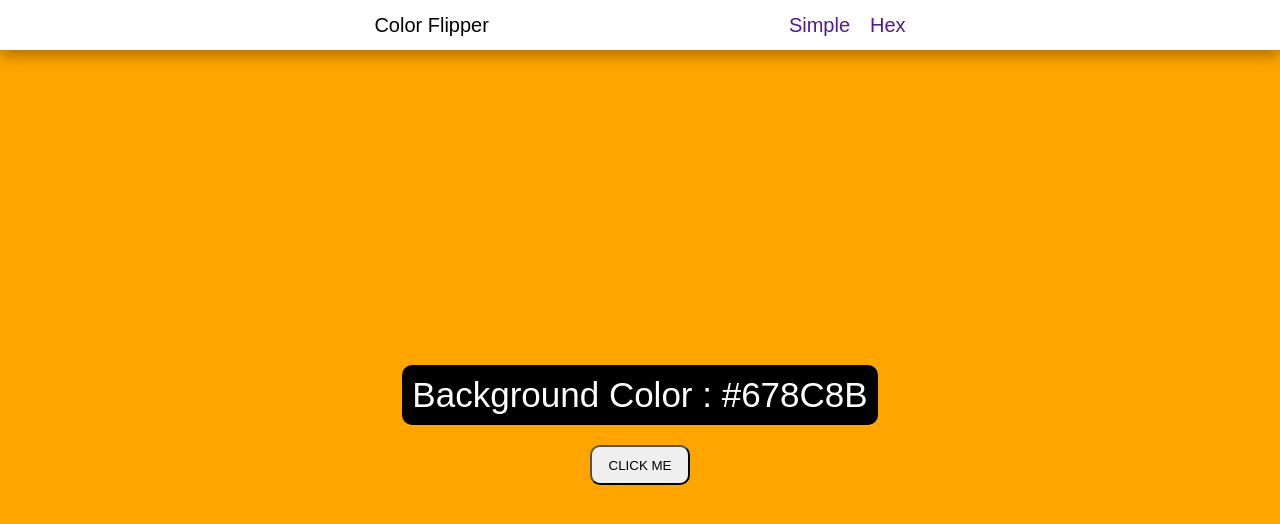
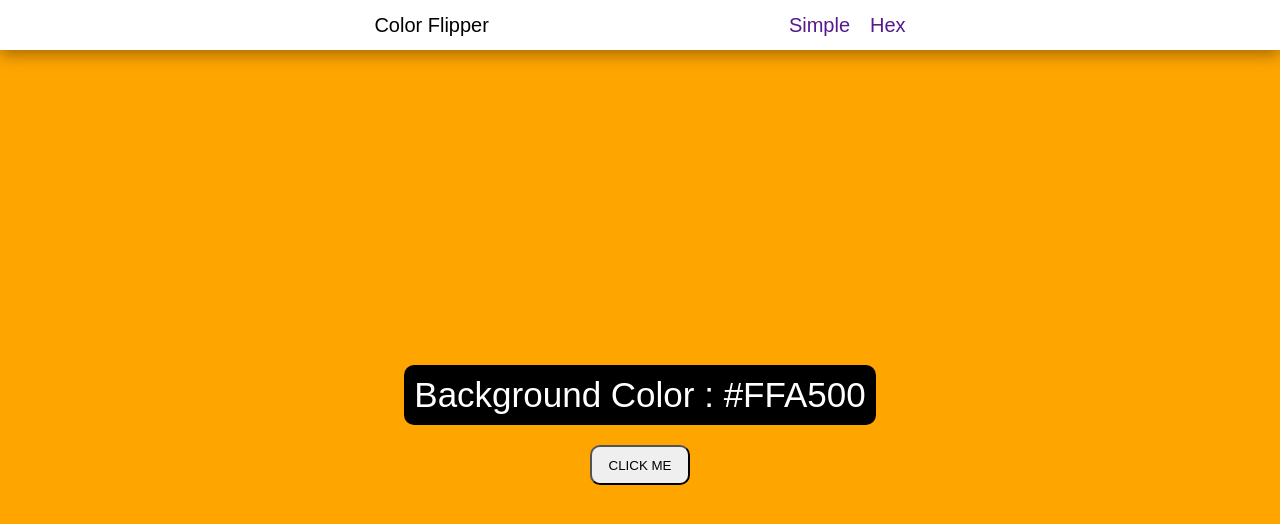
Before and after one commit to sjeevankumar/color-flipper, a plain HTML site: page index.html in a window 1280 px wide. Both pictures are taken after a click on the button "CLICK ME". Drawn offline with Linux system fonts and the light colour scheme.

Commit message:
feat:add background color text change

```diff
--- a/index.html
+++ b/index.html
@@ -22,7 +22,7 @@
     </header>
     <main>
       <div class="main-center">
-        <p>background color : <span>#678C8B</span></p>
+        <p>background color : <span id="bgColorText">#678C8B</span></p>
         <button id="btn">click me</button>
       </div>
     </main>
--- a/index.js
+++ b/index.js
@@ -12,6 +12,7 @@ const colors = [
 ];
 
 const btn = document.getElementById('btn')
+const bgColorText = document.getElementById('bgColorText')
 
 const getRandomNumber = (len) => {
     return Math.floor(Math.random() * len)
@@ -20,6 +21,7 @@ const changeBackgroundColor = () => {
     const randomNumber = getRandomNumber(colors.length)
     const bgColor = colors[randomNumber]
     document.body.style.backgroundColor = bgColor
+    bgColorText.innerText = bgColor
 }
 btn.addEventListener('click', () => {
     changeBackgroundColor()
```
